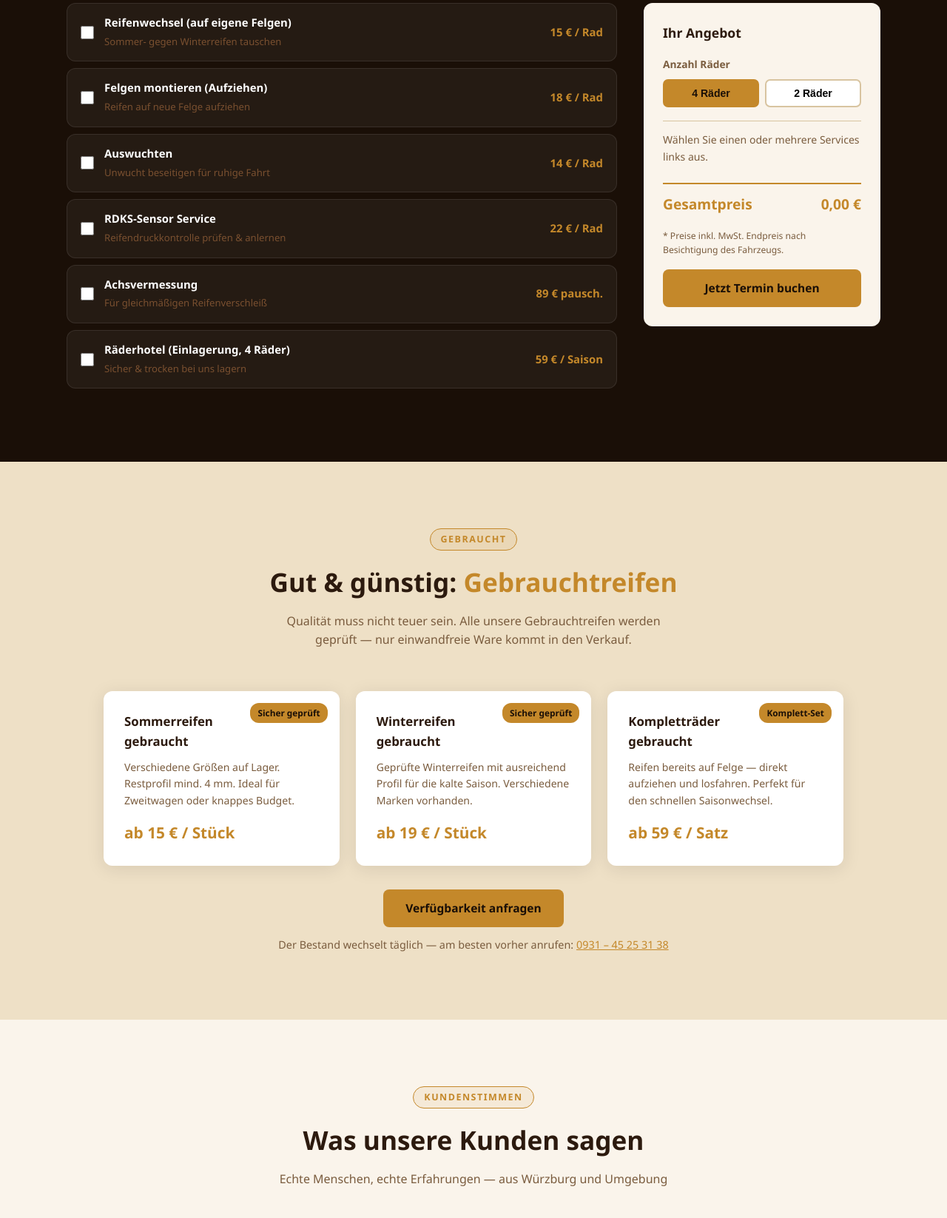
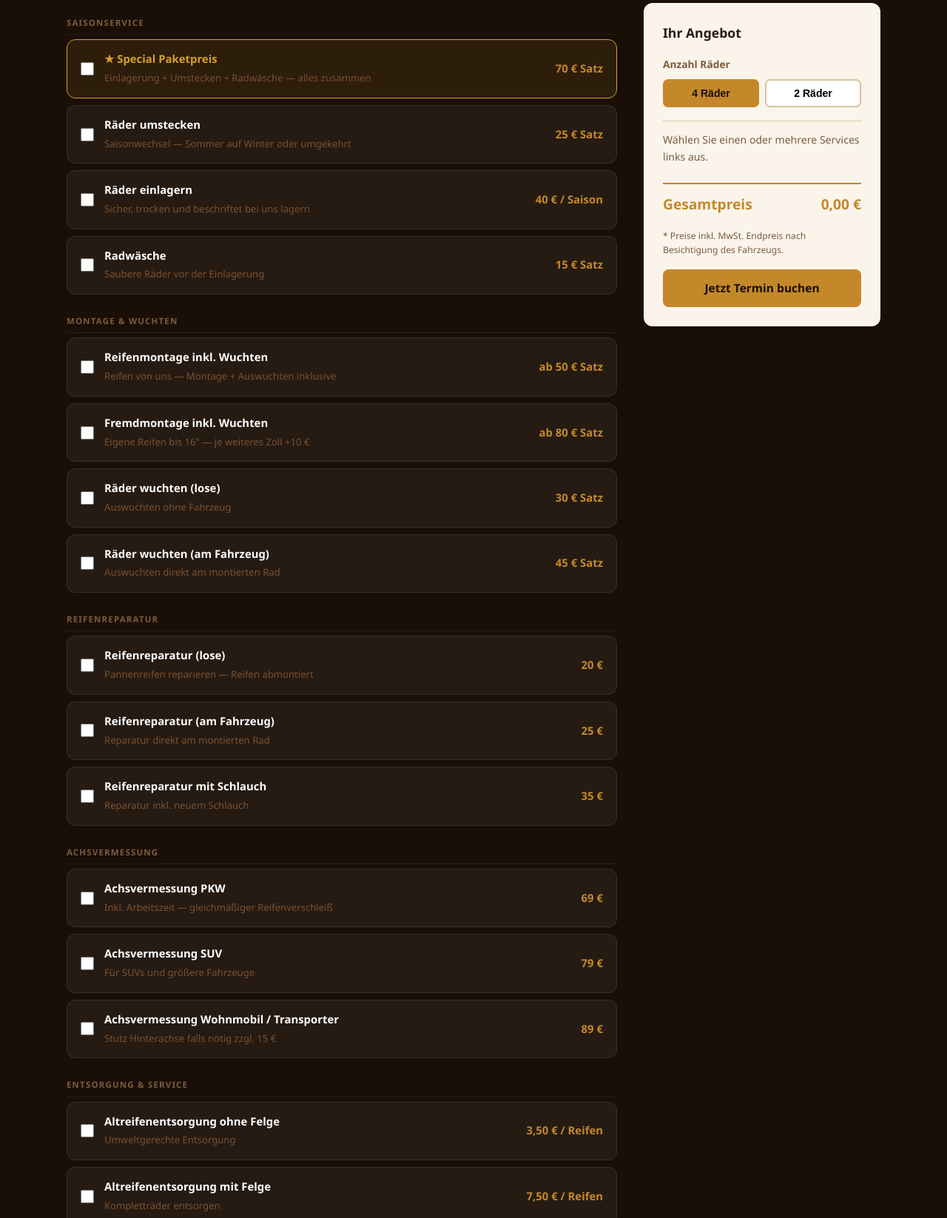
Before and after one commit to pascalgruempel-svg/reifenboerse-wuerzburg, a plain HTML site: page index.html in a window 1280 px wide. Shown: the part 6105-7751 px from the top of the page at 74% size. Drawn offline with Linux system fonts and the light colour scheme.

Commit message:
Echte Preisliste vom 18.09.2025 übernommen und Preisrechner überarbeitet
Alle Services mit korrekten Preisen aus der offiziellen Preisliste —
nach Kategorien gegliedert: Saisonservice, Montage, Reparatur,
Achsvermessung, Entsorgung. Special Paketpreis hervorgehoben.

Co-Authored-By: Claude Sonnet 4.6 <noreply@anthropic.com>

```diff
--- a/index.html
+++ b/index.html
@@ -400,48 +400,148 @@
     </div>
     <div class="rechner-layout">
       <div class="rechner-services">
-        <div class="service-item">
+
+        <div class="service-kategorie">Saisonservice</div>
+
+        <div class="service-item service-highlight">
           <label class="service-label">
-            <input type="checkbox" class="service-check" data-price="15" data-per-rad="true">
-            <div class="service-info"><strong>Reifenwechsel (auf eigene Felgen)</strong><span>Sommer- gegen Winterreifen tauschen</span></div>
-            <span class="service-price">15 € / Rad</span>
+            <input type="checkbox" class="service-check" data-price="70" data-per-rad="false">
+            <div class="service-info"><strong>★ Special Paketpreis</strong><span>Einlagerung + Umstecken + Radwäsche — alles zusammen</span></div>
+            <span class="service-price">70 € Satz</span>
           </label>
         </div>
         <div class="service-item">
           <label class="service-label">
-            <input type="checkbox" class="service-check" data-price="18" data-per-rad="true">
-            <div class="service-info"><strong>Felgen montieren (Aufziehen)</strong><span>Reifen auf neue Felge aufziehen</span></div>
-            <span class="service-price">18 € / Rad</span>
+            <input type="checkbox" class="service-check" data-price="25" data-per-rad="false">
+            <div class="service-info"><strong>Räder umstecken</strong><span>Saisonwechsel — Sommer auf Winter oder umgekehrt</span></div>
+            <span class="service-price">25 € Satz</span>
           </label>
         </div>
         <div class="service-item">
           <label class="service-label">
-            <input type="checkbox" class="service-check" data-price="14" data-per-rad="true">
-            <div class="service-info"><strong>Auswuchten</strong><span>Unwucht beseitigen für ruhige Fahrt</span></div>
-            <span class="service-price">14 € / Rad</span>
+            <input type="checkbox" class="service-check" data-price="40" data-per-rad="false">
+            <div class="service-info"><strong>Räder einlagern</strong><span>Sicher, trocken und beschriftet bei uns lagern</span></div>
+            <span class="service-price">40 € / Saison</span>
           </label>
         </div>
         <div class="service-item">
           <label class="service-label">
-            <input type="checkbox" class="service-check" data-price="22" data-per-rad="true">
-            <div class="service-info"><strong>RDKS-Sensor Service</strong><span>Reifendruckkontrolle prüfen & anlernen</span></div>
-            <span class="service-price">22 € / Rad</span>
+            <input type="checkbox" class="service-check" data-price="15" data-per-rad="false">
+            <div class="service-info"><strong>Radwäsche</strong><span>Saubere Räder vor der Einlagerung</span></div>
+            <span class="service-price">15 € Satz</span>
+          </label>
+        </div>
+
+        <div class="service-kategorie">Montage & Wuchten</div>
+
+        <div class="service-item">
+          <label class="service-label">
+            <input type="checkbox" class="service-check" data-price="50" data-per-rad="false">
+            <div class="service-info"><strong>Reifenmontage inkl. Wuchten</strong><span>Reifen von uns — Montage + Auswuchten inklusive</span></div>
+            <span class="service-price">ab 50 € Satz</span>
+          </label>
+        </div>
+        <div class="service-item">
+          <label class="service-label">
+            <input type="checkbox" class="service-check" data-price="80" data-per-rad="false">
+            <div class="service-info"><strong>Fremdmontage inkl. Wuchten</strong><span>Eigene Reifen bis 16" — je weiteres Zoll +10 €</span></div>
+            <span class="service-price">ab 80 € Satz</span>
+          </label>
+        </div>
+        <div class="service-item">
+          <label class="service-label">
+            <input type="checkbox" class="service-check" data-price="30" data-per-rad="false">
+            <div class="service-info"><strong>Räder wuchten (lose)</strong><span>Auswuchten ohne Fahrzeug</span></div>
+            <span class="service-price">30 € Satz</span>
+          </label>
+        </div>
+        <div class="service-item">
+          <label class="service-label">
+            <input type="checkbox" class="service-check" data-price="45" data-per-rad="false">
+            <div class="service-info"><strong>Räder wuchten (am Fahrzeug)</strong><span>Auswuchten direkt am montierten Rad</span></div>
+            <span class="service-price">45 € Satz</span>
+          </label>
+        </div>
+
+        <div class="service-kategorie">Reifenreparatur</div>
+
+        <div class="service-item">
+          <label class="service-label">
+            <input type="checkbox" class="service-check" data-price="20" data-per-rad="false">
+            <div class="service-info"><strong>Reifenreparatur (lose)</strong><span>Pannenreifen reparieren — Reifen abmontiert</span></div>
+            <span class="service-price">20 €</span>
+          </label>
+        </div>
+        <div class="service-item">
+          <label class="service-label">
+            <input type="checkbox" class="service-check" data-price="25" data-per-rad="false">
+            <div class="service-info"><strong>Reifenreparatur (am Fahrzeug)</strong><span>Reparatur direkt am montierten Rad</span></div>
+            <span class="service-price">25 €</span>
+          </label>
+        </div>
+        <div class="service-item">
+          <label class="service-label">
+            <input type="checkbox" class="service-check" data-price="35" data-per-rad="false">
+            <div class="service-info"><strong>Reifenreparatur mit Schlauch</strong><span>Reparatur inkl. neuem Schlauch</span></div>
+            <span class="service-price">35 €</span>
+          </label>
+        </div>
+
+        <div class="service-kategorie">Achsvermessung</div>
+
+        <div class="service-item">
+          <label class="service-label">
+            <input type="checkbox" class="service-check" data-price="69" data-per-rad="false">
+            <div class="service-info"><strong>Achsvermessung PKW</strong><span>Inkl. Arbeitszeit — gleichmäßiger Reifenverschleiß</span></div>
+            <span class="service-price">69 €</span>
+          </label>
+        </div>
+        <div class="service-item">
+          <label class="service-label">
+            <input type="checkbox" class="service-check" data-price="79" data-per-rad="false">
+            <div class="service-info"><strong>Achsvermessung SUV</strong><span>Für SUVs und größere Fahrzeuge</span></div>
+            <span class="service-price">79 €</span>
           </label>
         </div>
         <div class="service-item">
           <label class="service-label">
             <input type="checkbox" class="service-check" data-price="89" data-per-rad="false">
-            <div class="service-info"><strong>Achsvermessung</strong><span>Für gleichmäßigen Reifenverschleiß</span></div>
-            <span class="service-price">89 € pausch.</span>
+            <div class="service-info"><strong>Achsvermessung Wohnmobil / Transporter</strong><span>Stutz Hinterachse falls nötig zzgl. 15 €</span></div>
+            <span class="service-price">89 €</span>
+          </label>
+        </div>
+
+        <div class="service-kategorie">Entsorgung & Service</div>
+
+        <div class="service-item">
+          <label class="service-label">
+            <input type="checkbox" class="service-check" data-price="3.50" data-per-rad="true">
+            <div class="service-info"><strong>Altreifenentsorgung ohne Felge</strong><span>Umweltgerechte Entsorgung</span></div>
+            <span class="service-price">3,50 € / Reifen</span>
           </label>
         </div>
         <div class="service-item">
           <label class="service-label">
-            <input type="checkbox" class="service-check" data-price="59" data-per-rad="false">
-            <div class="service-info"><strong>Räderhotel (Einlagerung, 4 Räder)</strong><span>Sicher & trocken bei uns lagern</span></div>
-            <span class="service-price">59 € / Saison</span>
+            <input type="checkbox" class="service-check" data-price="7.50" data-per-rad="true">
+            <div class="service-info"><strong>Altreifenentsorgung mit Felge</strong><span>Kompletträder entsorgen</span></div>
+            <span class="service-price">7,50 € / Reifen</span>
           </label>
         </div>
+        <div class="service-item">
+          <label class="service-label">
+            <input type="checkbox" class="service-check" data-price="15" data-per-rad="false">
+            <div class="service-info"><strong>Räder einlesen / anlernen</strong><span>RDKS-Sensoren nach Wechsel anlernen</span></div>
+            <span class="service-price">15 €</span>
+          </label>
+        </div>
+        <div class="service-item">
+          <label class="service-label">
+            <input type="checkbox" class="service-check" data-price="30" data-per-rad="false">
+            <div class="service-info"><strong>Fehler auslesen und löschen</strong><span>OBD-Diagnose am Fahrzeug</span></div>
+            <span class="service-price">30 €</span>
+          </label>
+        </div>
+
       </div>
       <div class="rechner-result">
         <div class="rechner-card">
--- a/style.css
+++ b/style.css
@@ -199,6 +199,9 @@ body { font-family:'Segoe UI',system-ui,Arial,sans-serif; background:var(--cream
 .rechner-layout { display:grid; grid-template-columns:1fr 320px; gap:36px; max-width:1100px; margin:0 auto; }
 .service-item { background:rgba(255,255,255,0.05); border:1px solid rgba(255,255,255,0.09); border-radius:var(--radius); margin-bottom:9px; transition:border-color 0.2s; }
 .service-item:has(.service-check:checked) { border-color:var(--accent); background:rgba(196,136,42,0.08); }
+.service-item.service-highlight { border-color:var(--gold); background:rgba(212,160,48,0.1); }
+.service-item.service-highlight .service-info strong { color:var(--gold); }
+.service-kategorie { font-size:0.72rem; font-weight:700; letter-spacing:0.1em; text-transform:uppercase; color:var(--text-muted); padding:18px 0 6px; border-bottom:1px solid rgba(255,255,255,0.07); margin-bottom:6px; }
 .service-label { display:flex; align-items:center; gap:14px; padding:14px 18px; cursor:pointer; }
 .service-check { width:18px; height:18px; accent-color:var(--accent); cursor:pointer; flex-shrink:0; }
 .service-info { flex:1; }
```
